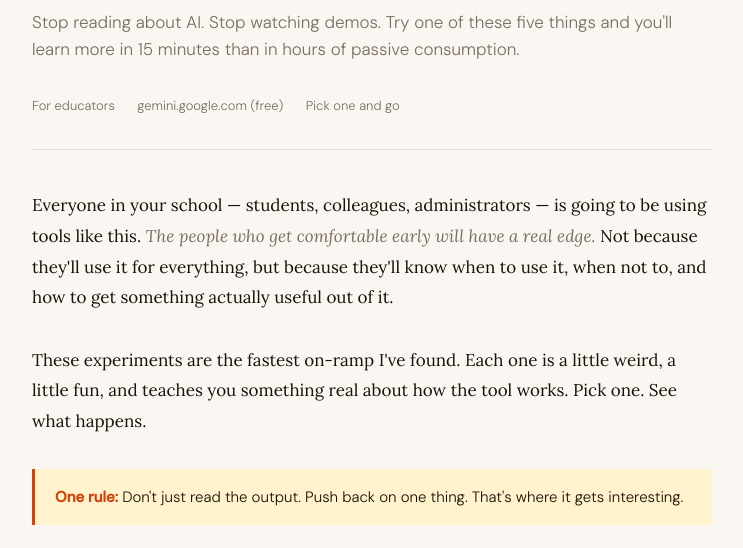
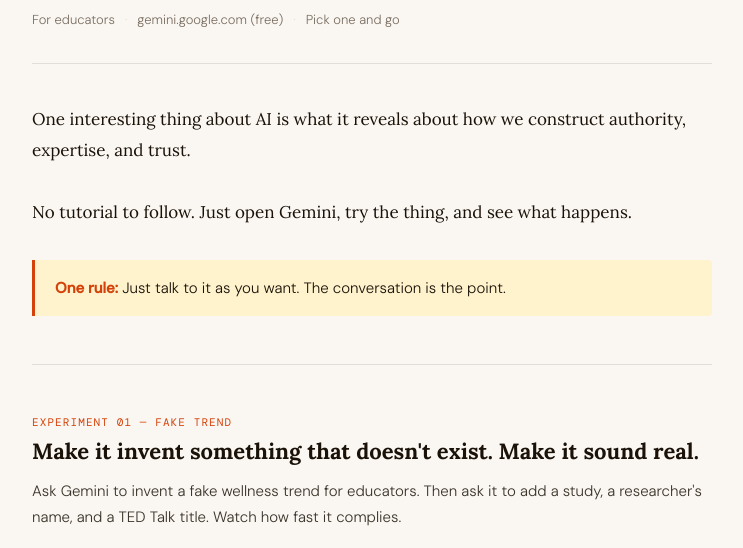
Before and after one commit to jazzefai/gemini-challenges, a website: page index.html in a window 1280 px wide. Shown: the part 185-733 px from the top of the page, without its empty margins (268-1011 px from the left). Drawn offline with nearby package versions, Linux system fonts and the light colour scheme.

Commit message:
update intro copy

```diff
--- a/index.html
+++ b/index.html
@@ -324,8 +324,6 @@
 
   <h1>The fastest way to actually understand Gemini</h1>
 
-  <div class="deck">Stop reading about AI. Stop watching demos. Try one of these five things and you'll learn more in 15 minutes than in hours of passive consumption.</div>
-
   <div class="byline">
     <span>For educators</span>
     <span class="byline-dot">·</span>
@@ -335,14 +333,14 @@
   </div>
 
   <p class="intro">
-    Everyone in your school — students, colleagues, administrators — is going to be using tools like this. <em>The people who get comfortable early will have a real edge.</em> Not because they'll use it for everything, but because they'll know when to use it, when not to, and how to get something actually useful out of it.
+    One interesting thing about AI is what it reveals about how we construct authority, expertise, and trust.
   </p>
   <p class="intro">
-    These experiments are the fastest on-ramp I've found. Each one is a little weird, a little fun, and teaches you something real about how the tool works. Pick one. See what happens.
+    No tutorial to follow. Just open Gemini, try the thing, and see what happens.
   </p>
 
   <div class="callout">
-    <strong>One rule:</strong> Don't just read the output. Push back on one thing. That's where it gets interesting.
+    <strong>One rule:</strong> Just talk to it as you want. The conversation is the point.
   </div>
 
   <hr>
```
